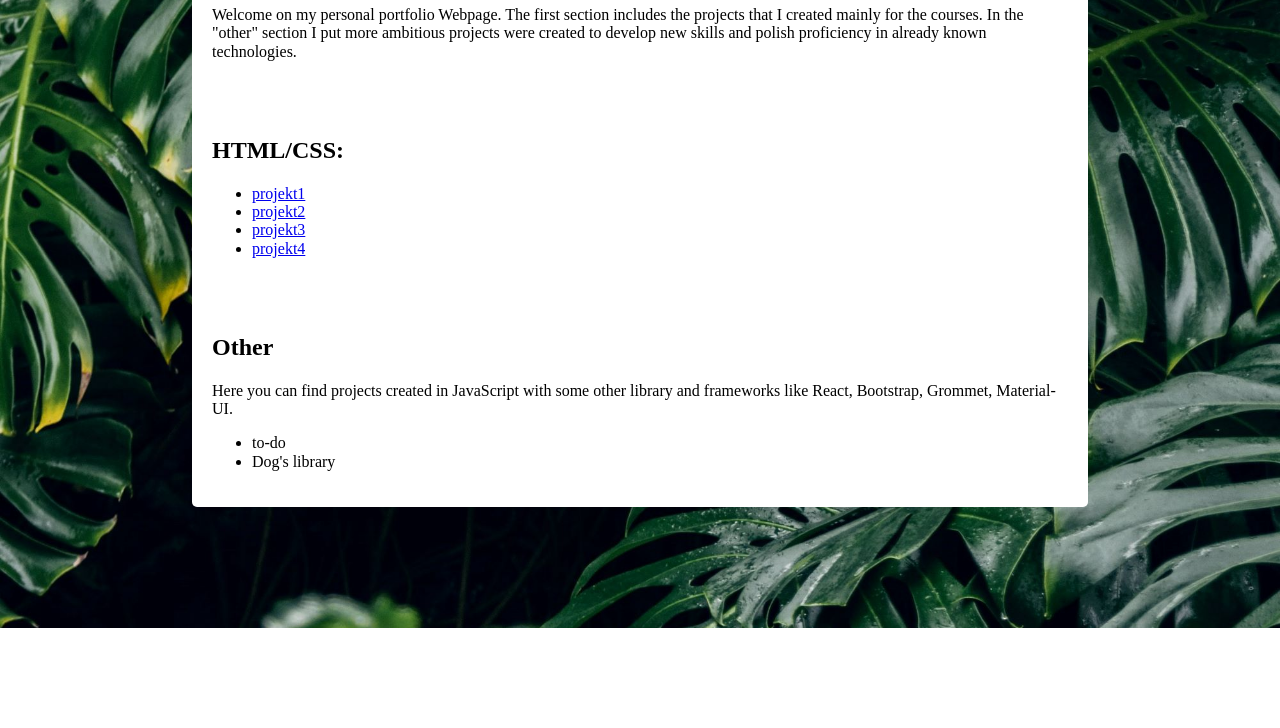
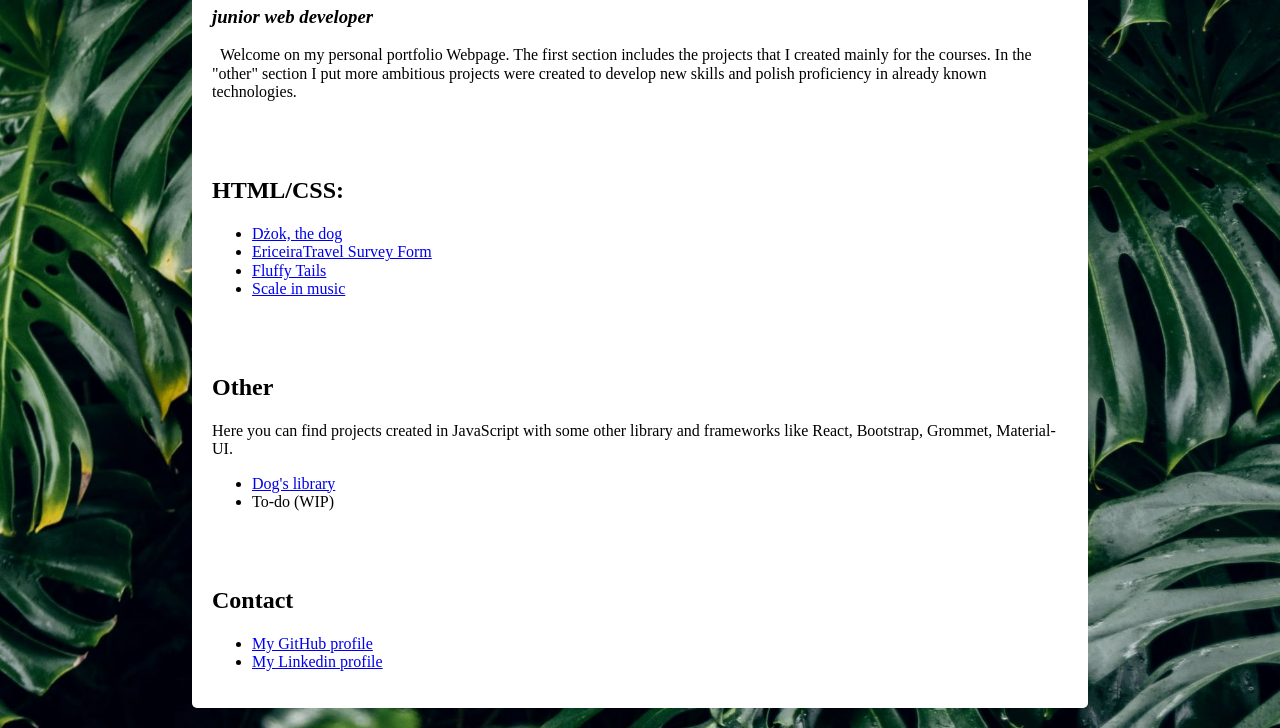
Before and after one commit to czaja777/freeCodeCampHtmlProjects, a plain HTML site: page project-5/index.html in a window 1280 px wide. Shown: the part 172-900 px from the top of the page. Before the commit the page ends 800 px from the top, so only its background shows below. Drawn offline with Linux system fonts and the light colour scheme.

Commit message:
Add Contact section and change link

```diff
--- a/project-5/index.html
+++ b/project-5/index.html
@@ -14,31 +14,49 @@
     <nav id="navbar">
         <a class="nav-link" href="#projects">HTML/CSS</a>
         <a class="nav-link" href="#other">React & other</a>
+        <a class="nav-link" href="#contact">Contact</a>
     </nav>
-    <main id="main-doc">
-    <section class="main-section" id="welcome-section">
+    <main id="main-doc" class="content">
+        <section class="section" id="welcome-section">
             <h1>Magdalena Anna Kołodziej</h1>
-        <p>Welcome on my personal portfolio Webpage. The first section includes the projects that I created mainly for
+            <h3><i>junior web developer</i></h3>
+            <p>&nbsp;&nbsp;Welcome on my personal portfolio Webpage. The first section includes the projects that I created
+                mainly for
                 the courses. In the "other" section I put
                 more ambitious projects were created to develop new skills and polish proficiency in already known
                 technologies.</p>
         </section>
-    <section class="main-section" id="projects">
+        <section class="section" id="projects">
             <h2>HTML/CSS:</h2>
-        <ul>
-            <li class="project-tile"><a href="https://magdalenaanna-freecodecamp-html1.netlify.app/">projekt1</a></li>
-            <li class="project-tile"><a href="https://magdalenaanna-freecodecamp-html2.netlify.app/">projekt2</a></li>
-            <li class="project-tile"><a href="https://magdalenaanna-freecodecamp-html3.netlify.app/">projekt3</a></li>
-            <li class="project-tile"><a href="https://magdalenaanna-freecodecamp-html4.netlify.app/">projekt4</a></li>
+            <ul class="projects-list">
+                <li class="project-tile"><a target="_blank" href="https://magdalenaanna-freecodecamp-html1.netlify.app/">Dżok, the
+                    dog</a></li>
+                <li class="project-tile"><a target="_blank" href="https://magdalenaanna-freecodecamp-html2.netlify.app/">EriceiraTravel
+                    Survey Form</a></li>
+                <li class="project-tile"><a target="_blank" href="https://magdalenaanna-freecodecamp-html3.netlify.app/">Fluffy
+                    Tails</a></li>
+                <li class="project-tile"><a target="_blank" href="https://magdalenaanna-freecodecamp-html4.netlify.app/">Scale in
+                    music</a></li>
             </ul>
         </section>
-    <section class="main-section" id="other">
+        <section class="section" id="other">
             <h2>Other</h2>
             <p>Here you can find projects created in JavaScript with some other library and frameworks like React,
                 Bootstrap, Grommet, Material-UI.</p>
-        <ul>
-            <li class="project-tile">to-do</li>
-            <li class="project-tile">Dog's library</li>
+            <ul class="projects-list">
+                <li class="project-tile"><a href="https://czaja777.github.io/dogs-gallery/">Dog's library</a></li>
+                <li class="project-tile">To-do (WIP)</li>
+            </ul>
+        </section>
+        <section class="section" id="contact">
+            <h2>Contact</h2>
+            <ul class="projects-list">
+                <li class="contact-github"><a id="profile-link" target="_blank" href="https://github.com/czaja777">My GitHub profile</a></li>
+                <li class="contact-linkedin">
+                    <a target="_blank" href="https://www.linkedin.com/in/magdalena-anna-ko%C5%82odziej-bb36141b7/">
+                        My Linkedin profile
+                    </a>
+                </li>
             </ul>
         </section>
     </main>
```
Lines whose indentation alone changed are shown as unchanged.
